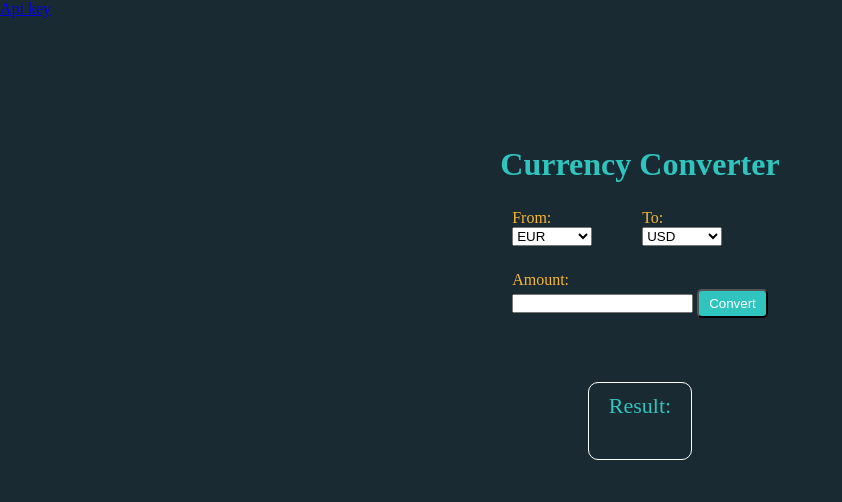
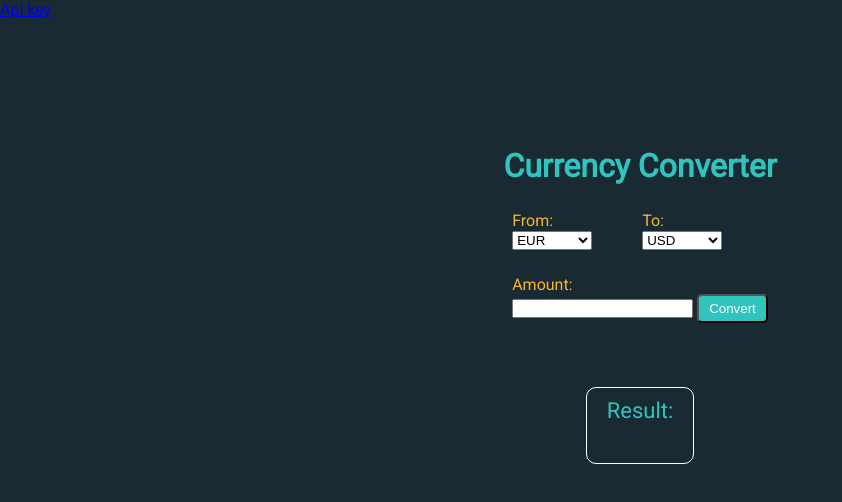
Before and after one commit to AdrianSkar/conversions, a website: page index.html in a window 1280 px wide. Shown: the whole page, without its empty margins (0-842 px from the left). Drawn offline with Linux system fonts and the light colour scheme.

Commit message:
adding Roboto font

```diff
--- a/index.html
+++ b/index.html
@@ -5,6 +5,12 @@
 		<meta http-equiv="X-UA-Compatible" content="IE=edge" />
 		<meta name="viewport" content="width=device-width, initial-scale=1.0" />
 		<link rel="stylesheet" href="style.css" />
+		<link rel="preconnect" href="https://fonts.googleapis.com" />
+		<link rel="preconnect" href="https://fonts.gstatic.com" crossorigin />
+		<link
+			href="https://fonts.googleapis.com/css2?family=Roboto&display=swap"
+			rel="stylesheet"
+		/>
 
 		<title>Ana and Adrian's conversion tool</title>
 	</head>
--- a/style.css
+++ b/style.css
@@ -6,6 +6,7 @@
 
 body {
 	background-color: #192a33;
+    font-family: 'Roboto', sans-serif;
 }
 
 h1 {
```
